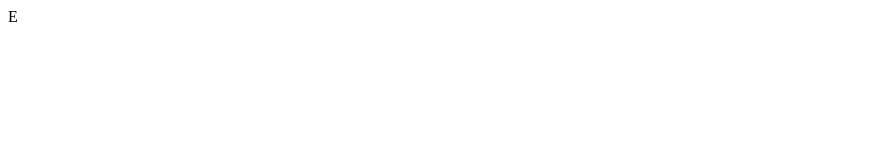
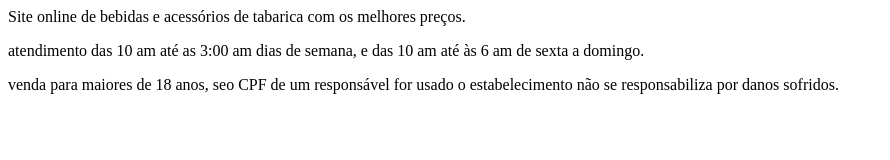
Before and after one commit to Daniel01052007/Spice-beer, a plain HTML site: page Index.html in a window 1280 px wide. Shown: the whole page, without its empty margins (0-890 px from the left). Drawn offline with Linux system fonts and the light colour scheme.

Commit message:
Update Index.html

```diff
--- a/Index.html
+++ b/Index.html
@@ -1 +1,6 @@
-E
+
+<p>Site online de bebidas e acessórios de tabarica com os melhores preços.</p>
+
+<p>atendimento das 10 am até as 3:00 am dias de semana, e das 10 am até às 6 am de sexta a domingo.</p>
+
+<p>venda para maiores de 18 anos, seo CPF de um responsável for usado o estabelecimento não se responsabiliza por danos sofridos.</p>
```
